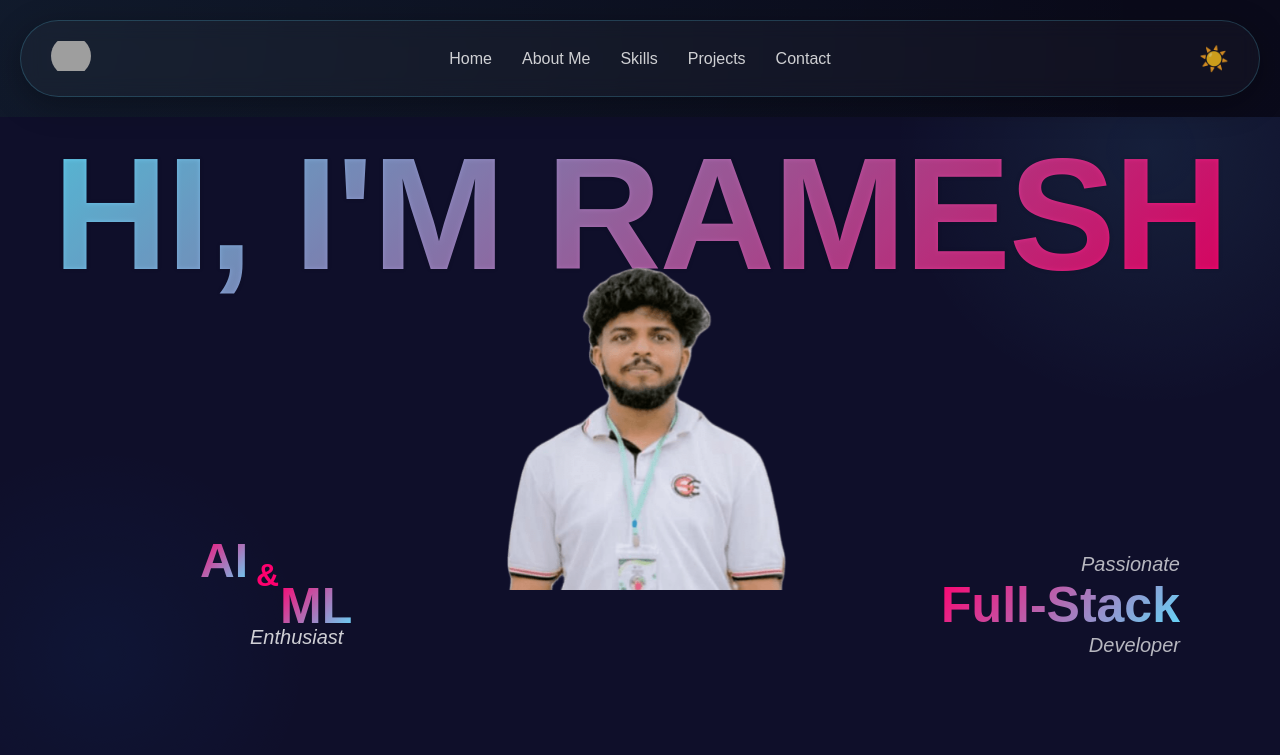
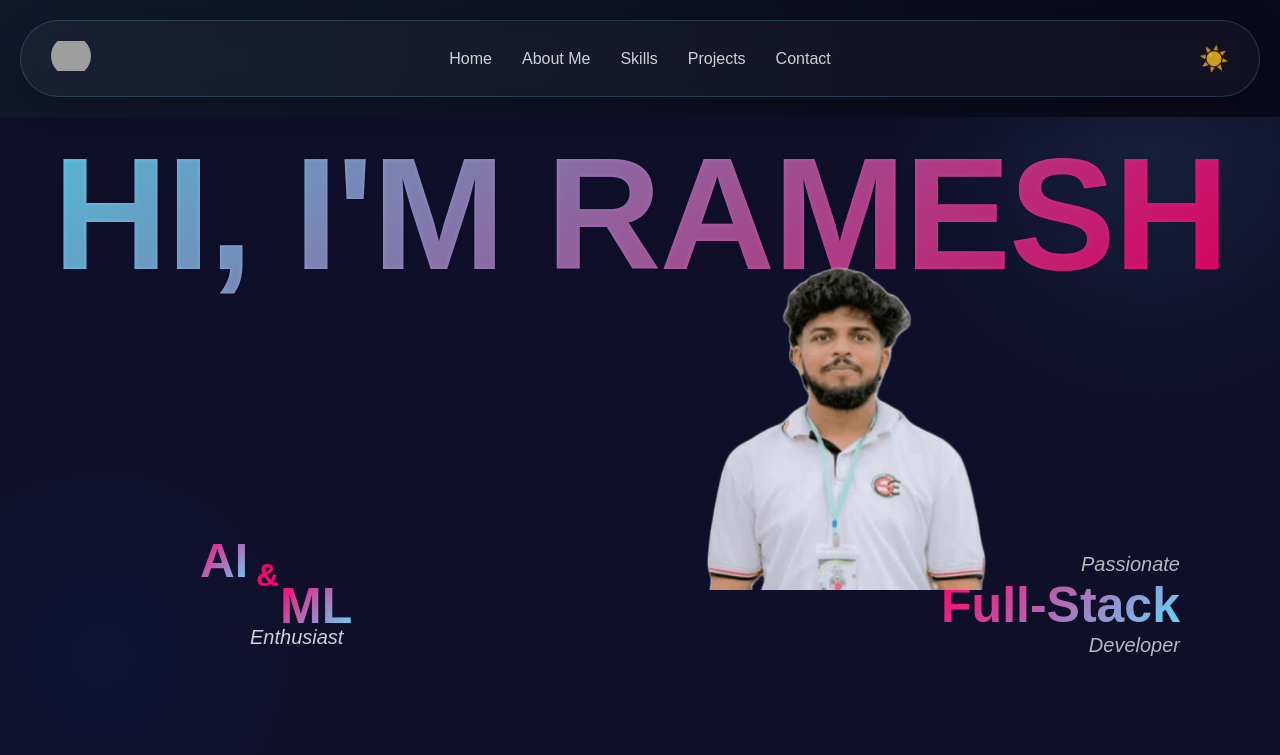
Before and after one commit to ramesh-2003-krishan/Portfolio, a React (Create React App) app in the folder portfolio/: page / in a window 1280 px wide. Shown: the top 755 px of the page. Built offline with nearby package versions, Linux system fonts and the light colour scheme; grey boxes are pictures that could not be loaded.

Commit message:
add css for profile

```diff
--- a/portfolio/src/style/Home.css
+++ b/portfolio/src/style/Home.css
@@ -210,7 +210,7 @@ body {
 /* Profile Image */
 .profile {
   position: absolute;
-  left: 500px;
+  left: 700px;
   top: 130px;
   width: 300px;
   z-index: 2;
```
